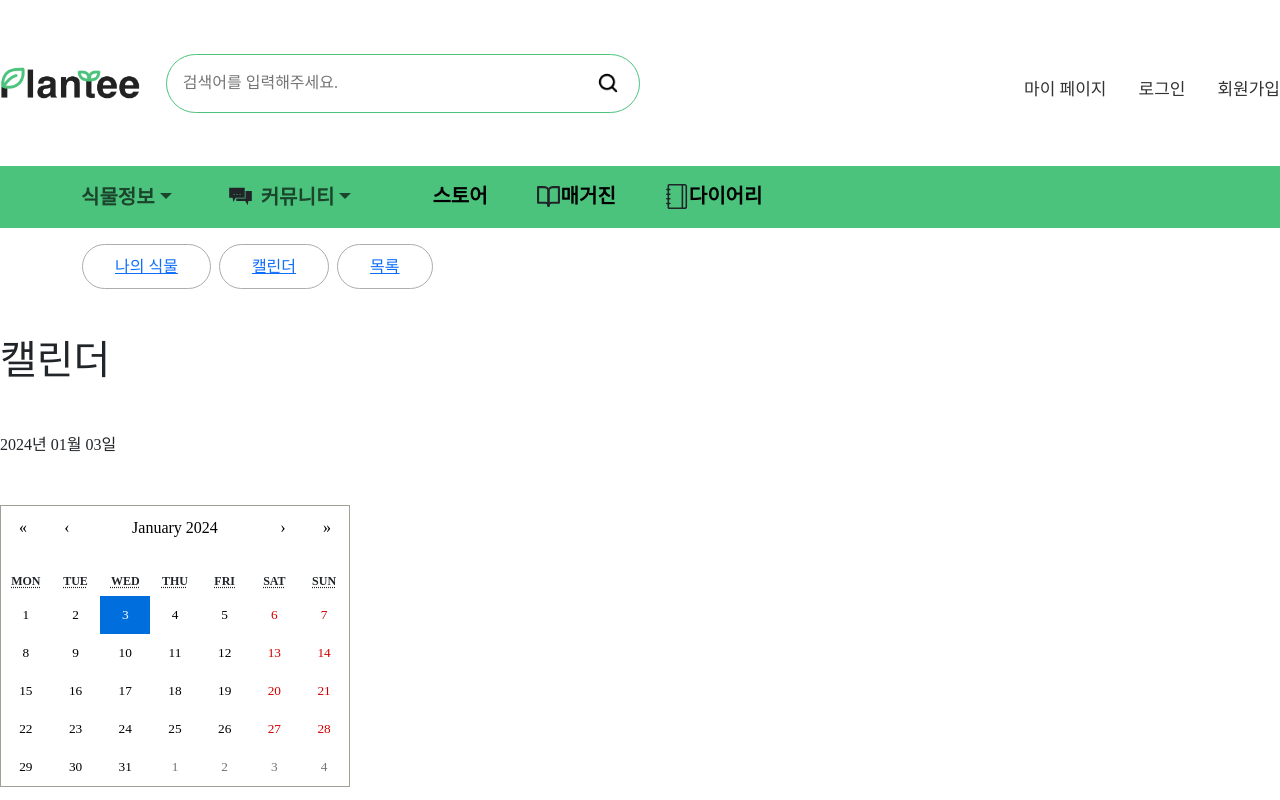
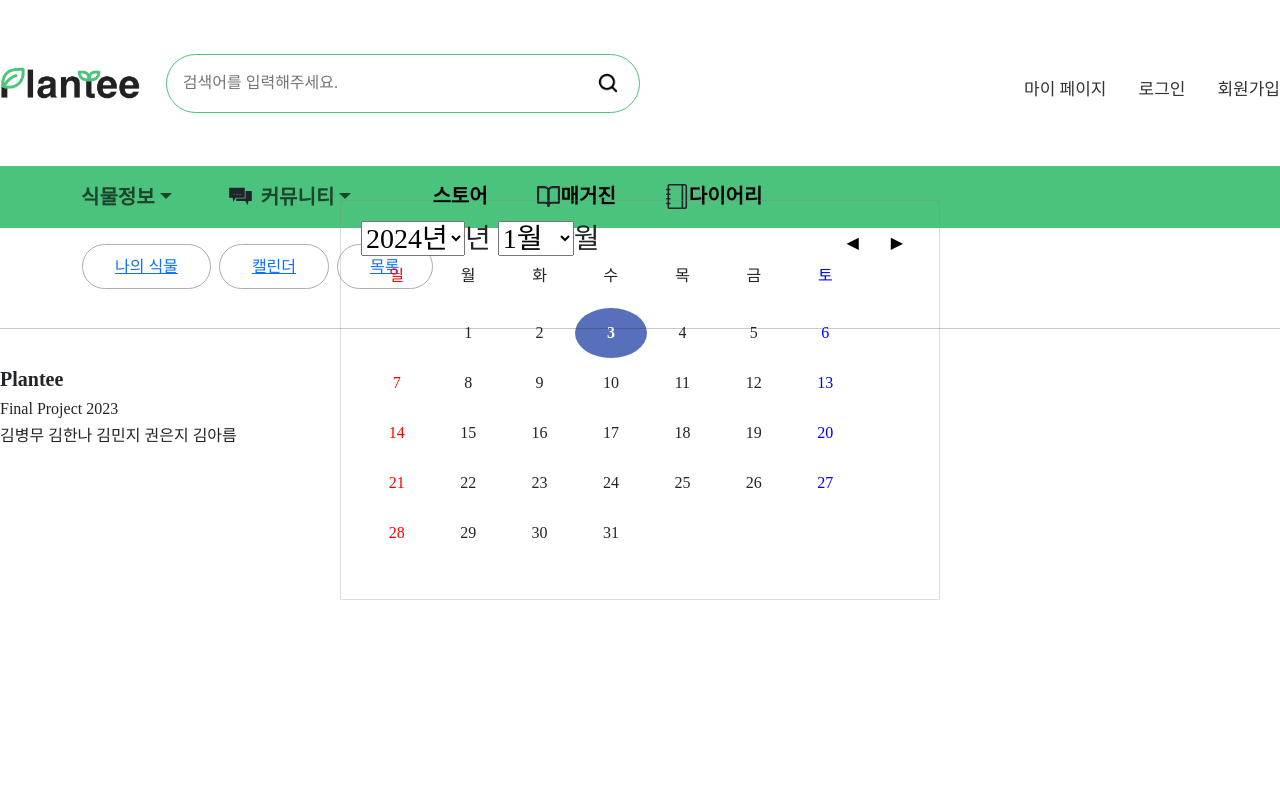
Before and after one commit to Plantee-2023/Plantee_front, a React (Create React App) app: page /diary/diarycalendar in a window 1280 px wide. Shown: the top 800 px of the page. Built offline with nearby package versions, Linux system fonts and the light colour scheme; some icons are missing; a web font is replaced by a local one.

Commit message:
Feat : 캘린더 가져오기

```diff
--- a/src/component/diary/Diary.css
+++ b/src/component/diary/Diary.css
@@ -19,3 +19,86 @@
   }
 
 .diary_btn {background-color: #fff; border: 1px solid #adadad; border-radius: 2rem; margin-right: 0.5rem; padding: 0.6rem 2rem 0.6rem 2rem;}
+
+/* 캘린더 */
+button {
+  cursor: pointer;
+}
+
+.diary {
+  width: 600px;
+  height: 400px;
+  margin: auto;
+  padding: 20px 20px;
+  border: 1px solid rgba(128, 128, 128, 0.267);
+  position: absolute;
+  left: 50%;
+  top: 50%;
+  transform: translate(-50%, -50%);
+}
+
+.diary .title {
+  display: flex;
+}
+
+.diary .title > button {
+  border: none;
+  margin-left: 5px;
+  height: 20px;
+  align-self: center;
+  background: none;
+}
+
+.diary .title .pagination {
+  margin-left: auto;
+  align-self: center;
+}
+.diary .title .pagination button {
+  margin: 0 10px;
+  border: none;
+  background: none;
+}
+
+.diary .week {
+  display: flex;
+}
+
+.diary .week .weekday {
+  width: calc(500px / 7);
+  text-align: center;
+}
+
+.diary .week .sunday {
+  color: red;
+}
+
+.diary .week .saturday {
+  color: blue;
+}
+
+.diary .date {
+  margin-top: 20px;
+}
+
+.diary .date .weekday {
+  width: calc(500px / 7);
+  float: left;
+  text-align: center;
+  height: 50px;
+  line-height: 50px;
+}
+
+.diary .date .sunday {
+  color: red;
+}
+
+.diary .date .saturday {
+  color: blue;
+}
+
+.diary .date .today {
+  background-color: rgb(88, 111, 187);
+  color: white;
+  font-weight: 700;
+  border-radius: 50%;
+}
--- a/src/component/diary/DiaryCalendar.jsx
+++ b/src/component/diary/DiaryCalendar.jsx
@@ -1,14 +1,165 @@
-import React, { useState } from 'react'
-import { Container } from 'react-bootstrap'
-import DiaryTag from './DiaryTag'
-import Calendar from 'react-calendar'
-import moment from 'moment'
-import 'react-calendar/dist/Calendar.css';
+import React, { useCallback, useState } from "react";
+import classNames from "classnames/bind";
+import Diary from "../diary/Diary.css";
+import { Container } from "react-bootstrap";
+import DiaryTag from "./DiaryTag";
 
-
+const cx = classNames.bind(Diary);
 
 const DiaryCalendar = () => {
-    const [value, onChange] = useState(new Date());
+    const today = {
+        year: new Date().getFullYear(), //오늘 연도
+        month: new Date().getMonth() + 1, //오늘 월
+        date: new Date().getDate(), //오늘 날짜
+        day: new Date().getDay(), //오늘 요일
+    };
+    const week = ["일", "월", "화", "수", "목", "금", "토"]; //일주일
+    const [selectedYear, setSelectedYear] = useState(today.year); //현재 선택된 연도
+    const [selectedMonth, setSelectedMonth] = useState(today.month); //현재 선택된 달
+    const dateTotalCount = new Date(selectedYear, selectedMonth, 0).getDate(); //선택된 연도, 달의 마지막 날짜
+
+    const prevMonth = useCallback(() => {
+        //이전 달 보기 보튼
+        if (selectedMonth === 1) {
+            setSelectedMonth(12);
+            setSelectedYear(selectedYear - 1);
+        } else {
+            setSelectedMonth(selectedMonth - 1);
+        }
+    }, [selectedMonth]);
+
+    const nextMonth = useCallback(() => {
+        //다음 달 보기 버튼
+        if (selectedMonth === 12) {
+            setSelectedMonth(1);
+            setSelectedYear(selectedYear + 1);
+        } else {
+            setSelectedMonth(selectedMonth + 1);
+        }
+    }, [selectedMonth]);
+
+    const monthControl = useCallback(() => {
+        //달 선택박스에서 고르기
+        let monthArr = [];
+        for (let i = 0; i < 12; i++) {
+            monthArr.push(
+                <option key={i + 1} value={i + 1}>
+                    {i + 1}월
+                </option>
+            );
+        }
+        return (
+            <select
+                // className="monthSelect"
+                onChange={changeSelectMonth}
+                value={selectedMonth}
+            >
+                {monthArr}
+            </select>
+        );
+    }, [selectedMonth]);
+
+    const yearControl = useCallback(() => {
+        //연도 선택박스에서 고르기
+        let yearArr = [];
+        const startYear = today.year - 10; //현재 년도부터 10년전 까지만
+        const endYear = today.year + 10; //현재 년도부터 10년후 까지만
+        for (let i = startYear; i < endYear + 1; i++) {
+            yearArr.push(
+                <option key={i} value={i}>
+                    {i}년
+                </option>
+            );
+        }
+        return (
+            <select
+                // className="yearSelect"
+                onChange={changeSelectYear}
+                value={selectedYear}
+            >
+                {yearArr}
+            </select>
+        );
+    }, [selectedYear]);
+
+    const changeSelectMonth = (e) => {
+        setSelectedMonth(Number(e.target.value));
+    };
+    const changeSelectYear = (e) => {
+        setSelectedYear(Number(e.target.value));
+    };
+
+    const returnWeek = useCallback(() => {
+        //요일 반환
+        let weekArr = [];
+        week.forEach((v) => {
+            weekArr.push(
+                <div
+                    key={v}
+                    className={cx(
+                        { weekday: true },
+                        { sunday: v === "일" },
+                        { saturday: v === "토" }
+                    )}
+                >
+                    {v}
+                </div>
+            );
+        });
+        return weekArr;
+    }, []);
+
+    const returnDay = useCallback(() => {
+        //알짜 반화
+        let dayArr = [];
+
+        for (const nowDay of week) {
+            const day = new Date(selectedYear, selectedMonth - 1, 1).getDay();
+            if (week[day] === nowDay) {
+                for (let i = 0; i < dateTotalCount; i++) {
+                    dayArr.push(
+                        <div
+                            key={i + 1}
+                            className={cx(
+                                {
+                                    //오늘 날짜일 때 표시할 스타일 클라스네임
+                                    today:
+                                        today.year === selectedYear &&
+                                        today.month === selectedMonth &&
+                                        today.date === i + 1,
+                                },
+                                { weekday: true }, //전체 날짜 스타일
+                                {
+                                    //전체 일요일 스타일
+                                    sunday:
+                                        new Date(
+                                            selectedYear,
+                                            selectedMonth - 1,
+                                            i + 1
+                                        ).getDay() === 0,
+                                },
+                                {
+                                    //전체 토요일 스타일
+                                    saturday:
+                                        new Date(
+                                            selectedYear,
+                                            selectedMonth - 1,
+                                            i + 1
+                                        ).getDay() === 6,
+                                }
+                            )}
+                        >
+                            {i + 1}
+                        </div>
+                    );
+                }
+            } else {
+                dayArr.push(<div className="weekday"></div>);
+            }
+        }
+
+        return dayArr;
+    }, [selectedYear, selectedMonth, dateTotalCount]);
 
     return (
         <div>
@@ -17,21 +168,21 @@
                     <DiaryTag />
                 </Container>
             </div>
-            <div className='plant_wrap'>
-                <div className='plant_contents'>
-                    <div className='mt-5'>
-                        <h1>캘린더</h1>
-                    </div>
-                    <div className="text-gray-500 mt-5">
-                        {moment(value).format("YYYY년 MM월 DD일")}
-                    </div>
-                    <div className='mt-5 justify-content-center'>
-                        <Calendar onChange={onChange} value={value}></Calendar>
+            <div className="diary">
+                <div className="title">
+                    <h3>
+                        {yearControl()}년 {monthControl()}월
+                    </h3>
+                    <div className="pagination">
+                        <button onClick={prevMonth}>◀︎</button>
+                        <button onClick={nextMonth}>▶︎</button>
                     </div>
                 </div>
+                <div className="week">{returnWeek()}</div>
+                <div className="date">{returnDay()}</div>
             </div>
         </div>
-    )
-}
+    );
+};
 
 export default DiaryCalendar
--- a/src/component/diary/DiaryList.jsx
+++ b/src/component/diary/DiaryList.jsx
@@ -15,8 +15,7 @@
                     <div className='mt-5 text-center'>
                         <h1><b>목록</b></h1>
                     </div>
-                    <div className='text-center mt-5'>
-                        <div className='line'>
+                    <div className='line'>
                             <h3>물주기</h3>
                             <Card style={{ width: '30rem' }}>
                                 <CardBody>
@@ -39,30 +38,6 @@
                                 </CardBody>
                             </Card>
                         </div>
-                        <div className='line mt-5'>
-                            <h3>영양제</h3>
-                            <Card style={{ width: '30rem' }}>
-                                <CardBody>
-                                    <Row>
-                                        <Col>
-                                            <img src="http://via.placeholder.com/100x100" alt='plante' />
-                                        </Col>
-                                        <Col>
-                                            <form>
-                                                식물이름
-                                            </form>
-                                            <form>
-                                                <img src="http://via.placeholder.com/50x50" alt='plante' />
-                                            </form>
-                                            <form>
-                                                메모장?
-                                            </form>
-                                        </Col>
-                                    </Row>
-                                </CardBody>
-                            </Card>
-                        </div>
-                    </div>
                 </div>
             </div>
         </div>
```
